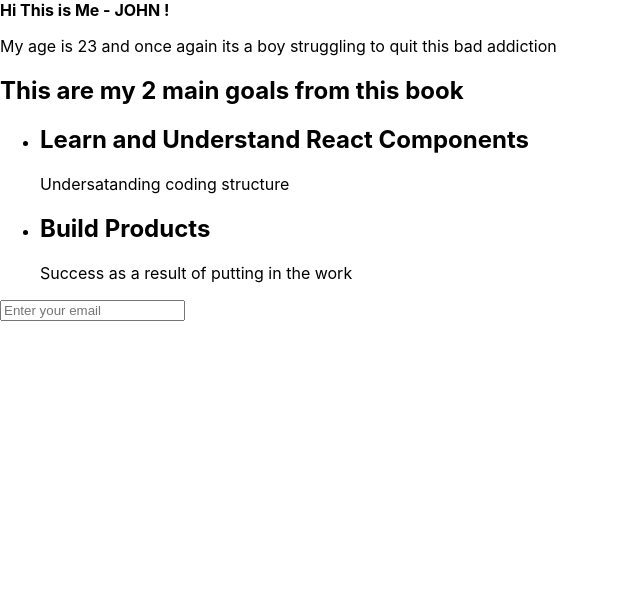
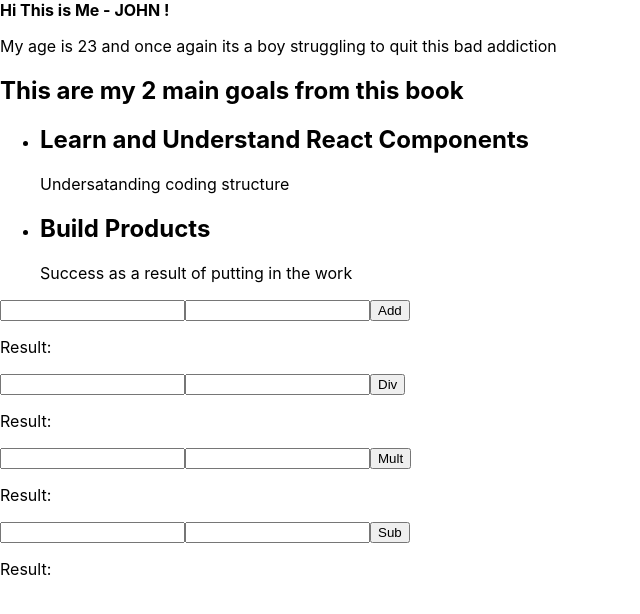
Before and after one commit to JohnMigwi/React-Apps, a React (Create React App) app: page / in a window 1280 px wide. Shown: the top 614 px of the page, without its empty margins (0-640 px from the left). Built offline with nearby package versions, Linux system fonts and the light colour scheme.

Commit message:
simple cals, states

```diff
--- a/src/App.js
+++ b/src/App.js
@@ -2,6 +2,10 @@
 import MyName from './Components/Name.jsx';
 import Age from './Components/Age.jsx';
 import MainGoal from './Components/Goals/Main-Goal.jsx';
+import Add from './Components/Calculator/add.jsx';
+import Mult from './Components/Calculator/mult.jsx';
+import Div from './Components/Calculator/Divide.jsx';
+import Sub from './Components/Calculator/Subtract.jsx';
 
 
 function App (){
@@ -10,7 +14,11 @@
     <MyName/>
     <Age/>
     <MainGoal/>
-    <Email/>
+    {/* <Email/> */}
+    <Add/>
+    <Div/>
+    <Mult/>
+    <Sub/>
     </>
   )
 }
--- /dev/null
+++ b/src/Components/Calculator/Divide.jsx
@@ -0,0 +1,34 @@
+import { useState } from "react";
+
+function Div (){
+    const [firstNumber, setFirstNumber] = useState('');
+    const [secondNumber, setSecondNumber] = useState('');
+    const [result, setResult] = useState ('');
+
+
+    function handlefirstNumber(event){
+        setFirstNumber(event.target.value);
+    };
+
+    function handleSecondNumber(event){
+        setSecondNumber(event.target.value);
+    };
+
+    function logic (){
+        const sum= Number(firstNumber) / Number (secondNumber);
+        setResult(sum);
+    };
+
+    return(
+        <>
+        <input type="text" value={firstNumber} onChange={handlefirstNumber} />
+        <input type="text" value={secondNumber} onChange={handleSecondNumber}/>
+        <button onClick={logic}>Div</button>
+            <p>Result: {result}</p>
+        </>
+    );
+
+};
+
+
+export default Div;
--- /dev/null
+++ b/src/Components/Calculator/Subtract.jsx
@@ -0,0 +1,35 @@
+import { useState } from "react";
+
+
+function Sub (){
+    const [firstNumber, setFirstNumber] = useState('');
+    const [secondNumber, setSecondNumber] = useState('');
+    const [result, setResult] = useState ('');
+
+
+    function handlefirstNumber(event){
+        setFirstNumber(event.target.value);
+    };
+
+    function handleSecondNumber(event){
+        setSecondNumber(event.target.value);
+    };
+
+    function logic (){
+        const sum= Number(firstNumber) - Number (secondNumber);
+        setResult(sum);
+    };
+
+    return(
+        <>
+        <input type="text" value={firstNumber} onChange={handlefirstNumber} />
+        <input type="text" value={secondNumber} onChange={handleSecondNumber}/>
+        <button onClick={logic}>Sub</button>
+            <p>Result: {result}</p>
+        </>
+    );
+
+};
+
+
+export default Sub;
--- /dev/null
+++ b/src/Components/Calculator/add.jsx
@@ -0,0 +1,39 @@
+import { useState } from "react";
+
+function Add (){
+    const [firstNumber, setFirstNumber] = useState('');
+    const [secondNumber, setSecondNumber] = useState('');
+    const [result, setResult] = useState ('');
+
+
+    function handlefirstNumber(event){
+        setFirstNumber(event.target.value);
+    };
+
+    function handleSecondNumber(event){
+        setSecondNumber(event.target.value);
+    };
+
+    function logic (){
+        const sum= Number(firstNumber) + Number (secondNumber);
+        setResult(sum);
+        setTimeout (()=>{
+            setResult ('');
+            setFirstNumber ('');
+            setSecondNumber (' ');
+        },3000);
+    };
+
+    return(
+        <>
+        <input type="text" value={firstNumber} onChange={handlefirstNumber} />
+        <input type="text" value={secondNumber} onChange={handleSecondNumber}/>
+        <button onClick={logic}>Add</button>
+            <p>Result: {result}</p>
+        </>
+    );
+
+};
+
+
+export default Add;
--- /dev/null
+++ b/src/Components/Calculator/mult.jsx
@@ -0,0 +1,34 @@
+import { useState } from "react";
+
+function Mult (){
+    const [firstNumber, setFirstNumber] = useState('');
+    const [secondNumber, setSecondNumber] = useState('');
+    const [result, setResult] = useState ('');
+
+
+    function handlefirstNumber(event){
+        setFirstNumber(event.target.value);
+    };
+
+    function handleSecondNumber(event){
+        setSecondNumber(event.target.value);
+    };
+
+    function logic (){
+        const sum= Number(firstNumber) * Number (secondNumber);
+        setResult(sum);
+    };
+
+    return(
+        <>
+        <input type="text" value={firstNumber} onChange={handlefirstNumber} />
+        <input type="text" value={secondNumber} onChange={handleSecondNumber}/>
+        <button onClick={logic}>Mult</button>
+            <p>Result: {result}</p>
+        </>
+    );
+
+};
+
+
+export default Mult;
--- a/src/Components/Email.jsx
+++ b/src/Components/Email.jsx
@@ -1,30 +1,24 @@
 import { useState } from "react";
-import React from "react";
 
+function Test () {
+  const [ email, setEmail] = useState('');
 
-function Email(){
-  const [errorMessage, setErrorMessage] = useState('');
-    function evaluateEmail(event){
-        console.log("Hello you are working")
-        const enteredEmail = event.target.value;
-        if (enteredEmail.trim() === '' || !enteredEmail.includes('@')){
-            setErrorMessage ("Entered email is invalid");
-        } else {
-        setErrorMessage ('');
-      }
-    }
+  function emailHandler(event){
+    setEmail(event.target.value);
+  };
+  function clearEmail(){
+    setEmail ('');
+  };
 
-
-return (
+  return (
     <>
-     <div>
-        <input type="email" placeholder="Enter your email" onBlur={evaluateEmail}/>
-        <p>{errorMessage}</p>
-     </div>
+    <input type="email" placeholder="Enter Email" value={email} onChange={emailHandler}/>
+    <button onClick={clearEmail}>reset</button>
 
     </>
+
   );
 };
 
 
-export default Email;
+export default Test;
```
